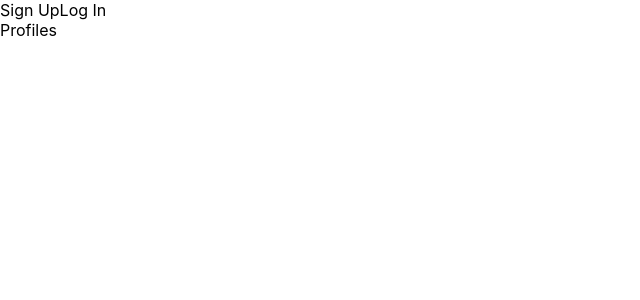
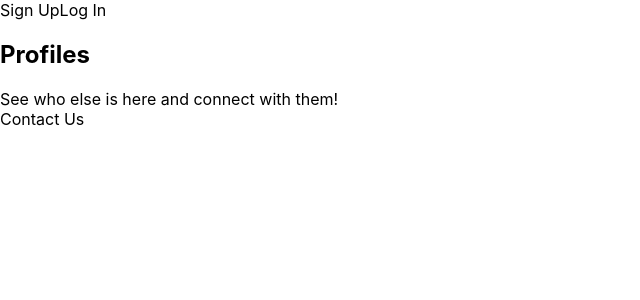
Before and after one commit to fac21/final-project-macs, a Next.js app: page / in a window 1280 px wide. Shown: the top 300 px of the page, without its empty margins (0-640 px from the left). Built offline with nearby package versions, Linux system fonts and the light colour scheme.

Commit message:
adding info to homepage

```diff
--- a/pages/index.js
+++ b/pages/index.js
@@ -1,7 +1,4 @@
-import Head from "next/head";
 import Link from "next/link";
-import Image from "next/image";
-import styles from "../styles/Home.module.css";
 import Layout from "../components/Layout";
 
 export default function Home() {
@@ -19,13 +16,17 @@ export default function Home() {
       <div>
         <section>
           <Link href="/profiles">
-            <a>Profiles</a>
+            <a>
+              <h2>Profiles</h2>
+              See who else is here and connect with them!
+            </a>
           </Link>
         </section>
         {/* <section>
           Events
         </section> */}
       </div>
+      <div>Contact Us</div>
     </Layout>
   );
 }
```
Also changed, not shown: 1 other file (tests, documents, lock files or other folders).
